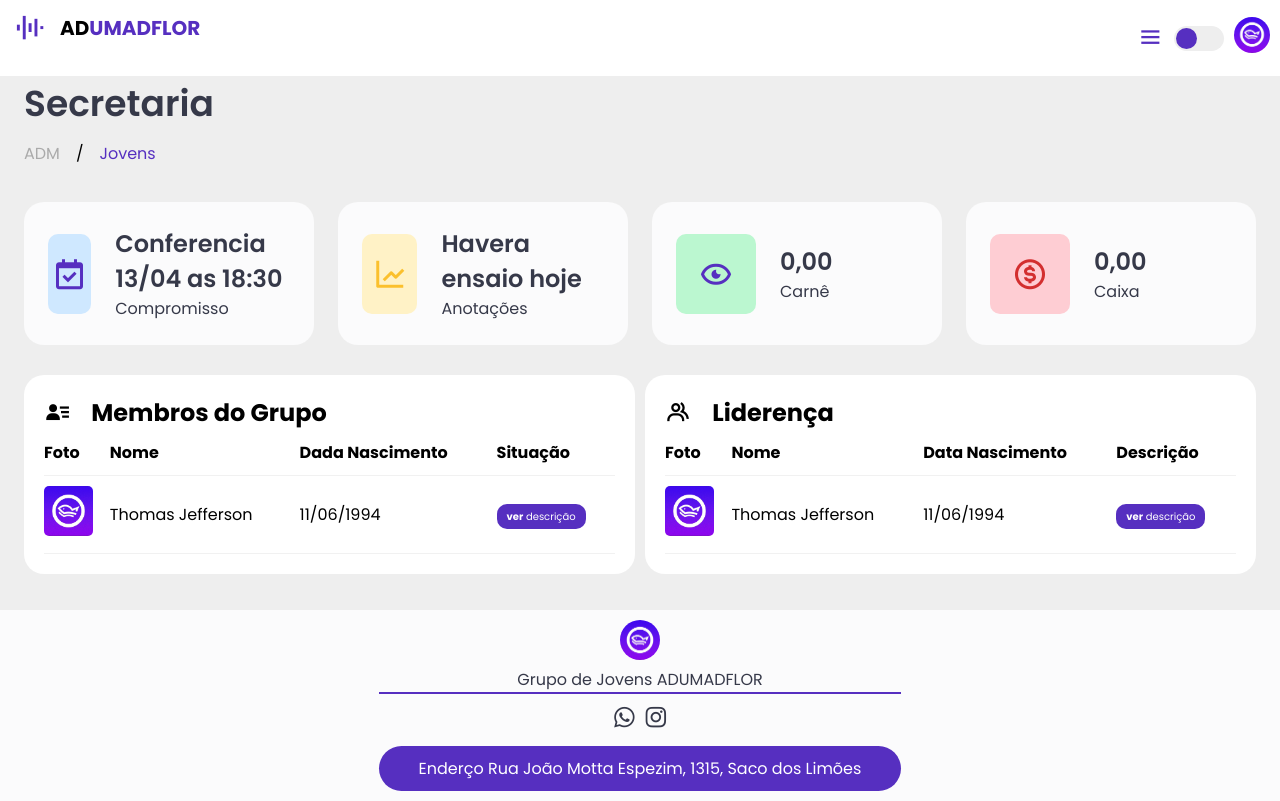
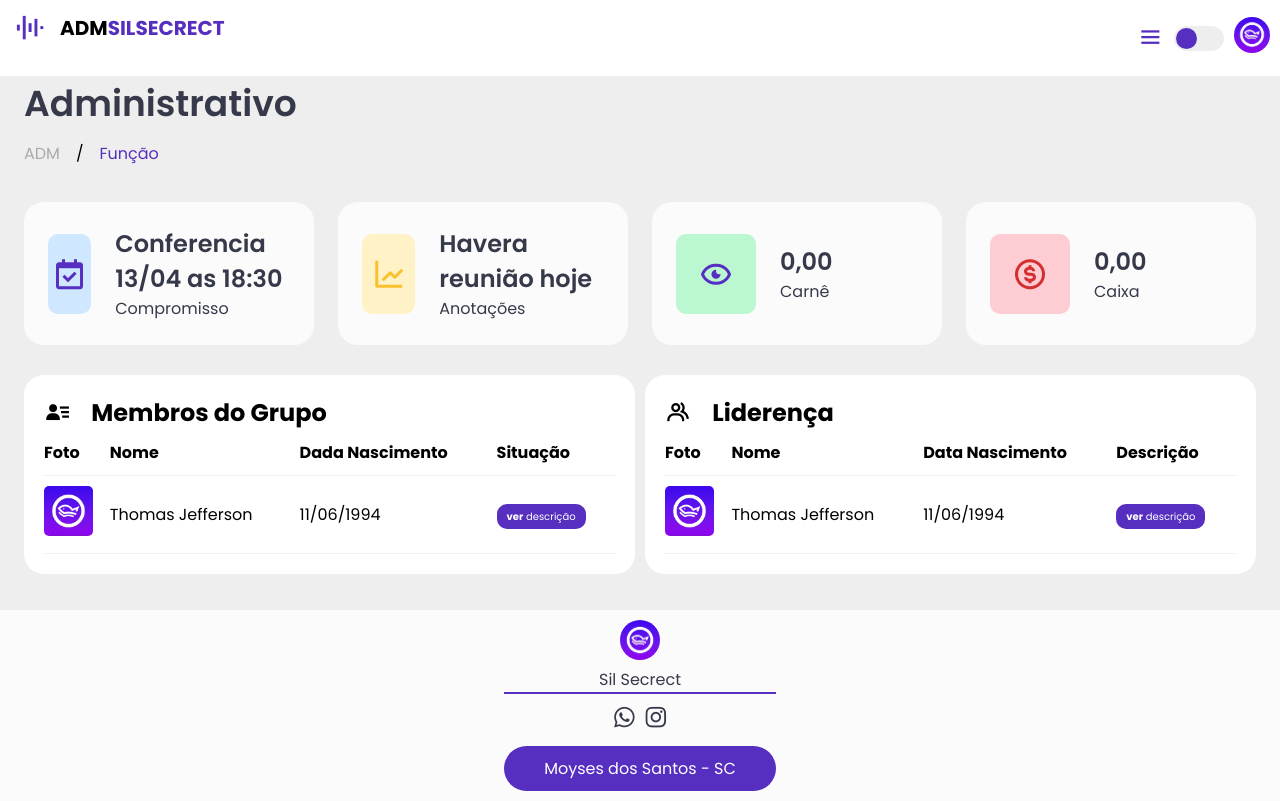
Before and after one commit to SilSecrect/Adumad, a plain HTML site: page index.html in a window 1280 px wide. Drawn offline with nearby package versions, Linux system fonts and the light colour scheme.

Commit message:
Update index.html

```diff
--- a/index.html
+++ b/index.html
@@ -9,14 +9,14 @@
     />
     <link rel="shortcut icon" href="images/umad.png" type="image/x-icon" />
     <link rel="stylesheet" href="style.css" />
-    <title>ADUMADFLOR</title>
+    <title>Painel - ADM</title>
   </head>
 
   <body>
     <header>
       <a href="#" class="logo">
         <i class="bx bx-equalizer"></i>
-        <div class="logo-name"><span style="color: var(--dark); color: black;">AD</span>UMADFLOR</div>
+        <div class="logo-name"><span style="color: var(--dark); color: black;">ADM</span>SILSECRECT</div>
       </a>
       <nav>
         <i style=" color: var(--light); color: #562fc0;" class="bx bx-menu"></i>
@@ -31,7 +31,7 @@
     <div class="sidebar">
       <a href="#" class="logo">
         <i class="bx bx-equalizer icon-logo"></i>
-        <div class="logo-name"><span>AD</span>UMADFLOR</div>
+        <div class="logo-name"><span>ADM</span>SILSECRECT</div>
       </a>
       <ul class="side-menu">
         <li class="active">
@@ -62,18 +62,15 @@
         </li>
       </ul>
     </div>
-    <!-- End of Sidebar -->
-
-    <!-- Main Content -->
     <div class="content">
       <main>
         <div class="header">
           <div class="left">
-            <h1 style="margin-top: 40px">Secretaria</h1>
+            <h1 style="margin-top: 40px">Administrativo</h1>
             <ul class="breadcrumb">
               <li><a href="#"> ADM </a></li>
               /
-              <li><a href="#" class="active">Jovens</a></li>
+              <li><a href="#" class="active">Função</a></li>
             </ul>
           </div>
         </div>
@@ -90,7 +87,7 @@
           <li>
             <i class="bx bx-line-chart"></i>
             <span class="info">
-              <h3>Havera ensaio hoje</h3>
+              <h3>Havera reunião hoje</h3>
               <p>Anotações</p>
             </span>
           </li>
@@ -184,7 +181,6 @@
       </main>
     </div>
 
-
     <script src="index.js"></script>
 
     <div id="myModal" class="modal">
@@ -196,7 +192,7 @@
           <div style="display: flex; gap: 10px">
             <img src="images/umad.png" height="70px" />
             <div>
-              <p><strong>Nome:</strong> Ester Silva</p>
+              <p><strong>Nome:</strong> Thomas Jefferson</p>
               <p>
                 <strong>Descrição:</strong> Lorem ipsum dolor sit amet
                 consectetur adipisicing elit. Aliquid adipisci, similique vel
@@ -210,25 +206,14 @@
       </div>
     </div>
     <script>
-      // Get the modal
       var modal = document.getElementById("myModal");
-
-      // Get the button that opens the modal
-
-      // Get the <span> element that closes the modal
       var span = document.getElementsByClassName("close")[0];
-
-      // When the user clicks the button, open the modal
       function btn() {
         modal.style.display = "block";
       }
-
-      // When the user clicks on <span> (x), close the modal
       span.onclick = function () {
         modal.style.display = "none";
       };
-
-      // When the user clicks anywhere outside of the modal, close it
       window.onclick = function (event) {
         if (event.target == modal) {
           modal.style.display = "none";
@@ -240,14 +225,14 @@
         <img src="images/umad.png" style="height: 40px; border-radius: 20px;"/>
         <div>
         <div style="border-bottom: 2px solid #562fc0;">
-          <p style=" color: var(--dark);">Grupo de Jovens ADUMADFLOR</p>
+          <p style=" color: var(--dark);">Sil Secrect</p>
         </div>
         <div style="padding: 10px; color: var(--dark); ">
-          <a href="https://www.instagram.com/umadflor.sacodoslimoes/#" target="_blank"><i style=" color: var(--dark); "class='bx bxl-whatsapp' ></i></a>
-          <a href="https://www.instagram.com/umadflor.sacodoslimoes/#" target="_blank"><i style=" color: var(--dark);" class='bx bxl-instagram' ></i></a>
+          <a href="#" target="_blank"><i style=" color: var(--dark); "class='bx bxl-whatsapp' ></i></a>
+          <a href="#" target="_blank"><i style=" color: var(--dark);" class='bx bxl-instagram' ></i></a>
         </div>
         <div  style="background-color: #562fc0; padding: 10px 40px; border-radius: 40px;">
-          <p style="color: #ffffff;">Enderço Rua João Motta Espezim, 1315, Saco dos Limões </p>
+          <p style="color: #ffffff;">Moyses dos Santos - SC </p>
         </div>
       </div>
       </div>
```
